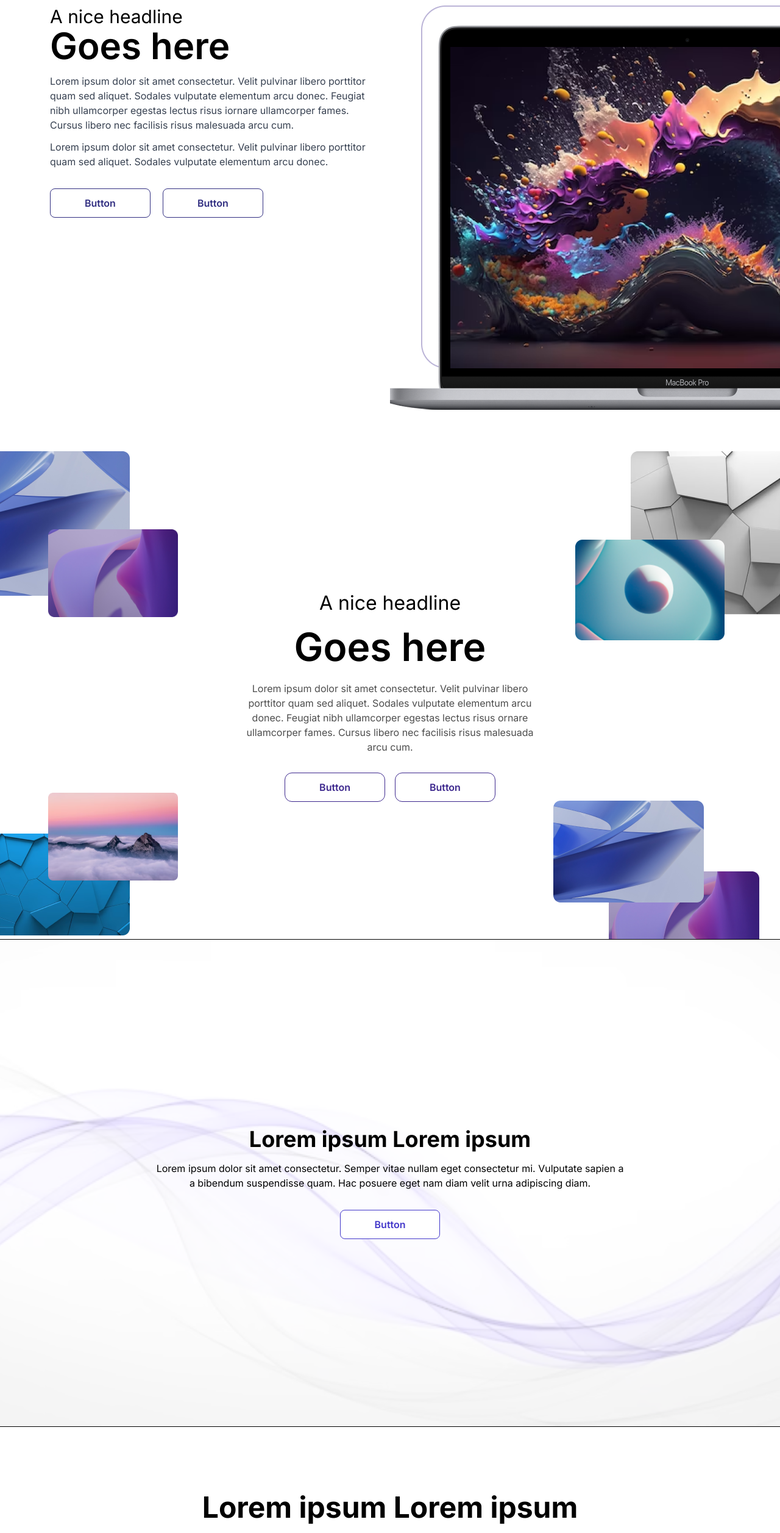
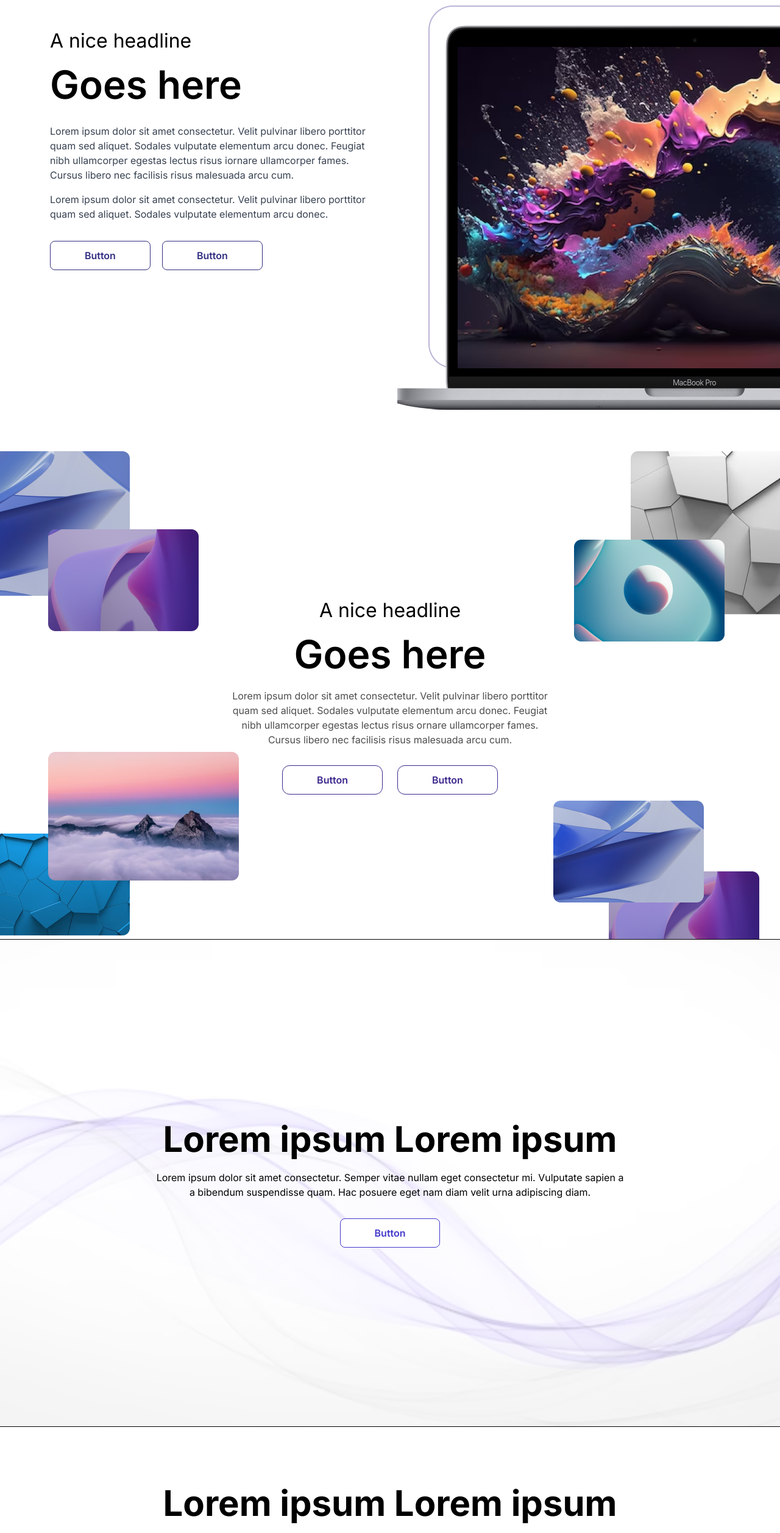
Before and after one commit to neharadialcode486/components-react-tailwind, a React (Create React App) app: page / in a window 1280 px wide. Shown: the part 60-2574 px from the top of the page at 61% size. Built offline with nearby package versions, Linux system fonts and the light colour scheme.

Commit message:
update done

```diff
--- a/src/components/HeroFifth.jsx
+++ b/src/components/HeroFifth.jsx
@@ -10,7 +10,7 @@ const HeroSection = () => {
               <h1 className="font-bold text-4xl lg:text-[58px] leading-tight text-[#4D4D4D] max-w-[388px]">
                 Lorem ipsum dolor sit
               </h1>
-              <p className="mt-4 text-[#4D4D4D] leading-loose">
+              <p className="mt-4 text-[#4D4D4D] leading-[150%]">
                 Lorem ipsum dolor sit amet consectetur. Semper vitae nullam eget consectetur mi. Vulputate sapien a a bibendum suspendisse quam. Hac posuere eget nam diam velit urna adipiscing diam. Dis velit nam vitae hendrerit at egestas. Tellus velit turpis at sed lorem vitae sed.
               </p>
               <button className="mt-8 px-14 py-[9px]  bg-white text-[#3C278D] border border-[#3C278D] rounded-lg hover:bg-[#3C278D] hover:text-white transition-all">
--- a/src/components/HeroFirst.jsx
+++ b/src/components/HeroFirst.jsx
@@ -5,18 +5,17 @@ const HeroFirst = () => {
   return (
     <div className="min-h-screen flex overflow-hidden items-center py-4 lg:py-3">
     <div className="max-w-[1140px] mx-auto px-3">
-      <div className="flex flex-wrap lg:flex-nowrap gap-4">
+      <div className="flex flex-wrap lg:flex-nowrap max-lg:gap-4">
         <div className="flex w-full lg:w-6/12 flex-col">
-          {/* Simplified text classes */}
-          <p className="text-3xl max-lg:text-2xl max-sm:text-xl font-normal text-black leading-150 mb-0">A nice headline</p>
-          <h1 className="text-6xl max-md:text-5xl max-sm:text-4xl font-semibold text-black leading-150">Goes here</h1>
-          <p className="text-base max-md:text-sm text-gray-700 leading-150 mt-4">
+          <p className="text-[32px] pt-[34px] max-lg:pt-5 leading-[150%] max-lg:text-2xl max-sm:text-xl font-normal text-black leading-150 mb-0">A nice headline</p>
+          <h1 className="text-[64px] max-md:text-5xl max-sm:text-4xl leading-[150%] font-semibold text-black leading-150">Goes here</h1>
+          <p className="text-base max-md:text-sm lg:max-w-[543px] text-gray-700 leading-150 mt-4">
             Lorem ipsum dolor sit amet consectetur. Velit pulvinar libero porttitor quam sed aliquet. Sodales vulputate elementum arcu donec. Feugiat nibh ullamcorper egestas lectus risus iornare ullamcorper fames. Cursus libero nec facilisis risus malesuada arcu cum.
           </p>
-          <p className="text-base max-md:text-sm text-gray-700 leading-150 mt-3">
+          <p className="text-base max-md:text-sm lg:max-w-[543px] text-gray-700 leading-150 mt-4">
             Lorem ipsum dolor sit amet consectetur. Velit pulvinar libero porttitor quam sed aliquet. Sodales vulputate elementum arcu donec.
           </p>
-          <div className="flex gap-5 max-md:gap-4 flex-wrap mt-8">
+          <div className="flex gap-[19px] max-md:gap-4 flex-wrap mt-8">
             <button className="bg-white text-indigo-900 border border-indigo-900 rounded-lg px-14 py-[11px] font-semibold transition duration-300 hover:bg-indigo-900 hover:text-white max-md:text-sm">
               Button
             </button>
@@ -25,7 +24,7 @@ const HeroFirst = () => {
             </button>
           </div>
         </div>
-        <div className="w-full lg:w-6/12">
+        <div className="w-full px-3 lg:w-6/12">
           <img src={HeroFirstImg}alt="hero" className="w-full lg:min-w-[976px]" />
         </div>
       </div>
--- a/src/components/HeroFourth.jsx
+++ b/src/components/HeroFourth.jsx
@@ -5,20 +5,20 @@ const HeroSection = () => {
   return (
     <div className="min-h-screen pt-24 max-lg:pt-16 max-md:pt-12  flex justify-center items-center">
       <div className="container flex flex-col justify-around items-center max-w-6xl mx-auto">
-        <h1 className="text-black font-bold mb-4 max-md:mb-2 text-5xl leading-[150%]">
+        <h1 className="text-black font-bold text-5xl lg:text-[58px] leading-150">
           Lorem ipsum Lorem ipsum
         </h1>
         <div className="max-w-[777px] mx-auto">
-          <p className="text-gray-700 text-base leading-[150%]">
+          <p className="text-gray-700 text-base mt-4 max-w-[771px] mx-auto text-center max-md:mt-2 leading-[150%]">
             Lorem ipsum dolor sit amet consectetur. Semper vitae nullam eget consectetur mi. Vulputate sapien a a bibendum suspendisse quam. Hac posuere eget nam diam velit urna adipiscing diam.
           </p>
         </div>
         <button
-          className="bg-white border mt-5  border-indigo-700 text-indigo-700 font-semibold rounded-lg py-[9px] px-14 transition-all duration-300 hover:bg-indigo-700 hover:text-white mb-16"
+          className="bg-white border mt-[19px] max-md:mt-3 border-indigo-700 text-indigo-700 font-semibold rounded-xl py-[9px] px-14 transition-all duration-300 hover:bg-indigo-700 hover:text-white mb-[62px]"
         >
           Button
         </button>
-        <img className="max-w-full" src={HeroFourthImg} alt="Decorative leaves" />
+        <img className="w-full max-w-[1140px]" src={HeroFourthImg} alt="Decorative leaves" />
       </div>
     </div>
   );
--- a/src/components/HeroNinth.jsx
+++ b/src/components/HeroNinth.jsx
@@ -8,20 +8,20 @@ import HeroBottomTopCircle from '../assets/images/svg/hero-9-top-circle.svg'
 const HeroSection = () => {
   return (
     <div className="relative flex items-center justify-center min-h-screen px-3 bg-[#0B0D09] overflow-hidden">
-    <div className="relative z-10 w-full max-w-[1140px] mx-auto">
+    <div className="relative z-10 w-full max-w-[1140px] px-3 mx-auto">
       <h1 className="text-white font-bold leading-[1.2] lg:text-[128px] md:text-[112px] sm:text-[96px] max-sm:text-[72px]">
         Build the Future
       </h1>
       <h1 className="text-white font-bold leading-[1.2] lg:text-[128px] md:text-[112px] sm:text-[96px] max-sm:text-[72px] md:text-right">
         Deliver <span className="text-[#03D79B]">Today.</span>
       </h1>
-      <div className="flex flex-col md:flex-row justify-between gap-6 mt-10">
+      <div className="flex flex-col md:flex-row justify-between gap-6 mt-[58px] max-md:mt-8 items-center">
         <div className="max-w-xs">
           <p className="text-[#B6B7B5] text-base leading-[1.5] max-md:text-sm">
             Innovative Concrete Logistics - Revolutionizing concrete delivery for commercial and residential projects in Houston, San Antonio, Austin, and Dallas.
           </p>
         </div>
-        <button className="py-[10px] max-h-[55px] px-[45px] font-semibold bg-[#46AD47] text-black rounded-[51px] transition-all hover:shadow-[0_7px_29px_0_#46AD47]">
+        <button className="py-[18px] flex items-center max-h-[55px] px-[45px] font-semibold bg-[#46AD47] text-black rounded-[51px] transition-all hover:shadow-[0_7px_29px_0_#46AD47]">
           Start Your Project
         </button>
       </div>
--- a/src/components/HeroSecond.jsx
+++ b/src/components/HeroSecond.jsx
@@ -15,24 +15,24 @@ const HeroSection = () => {
       <div className="absolute top-0 left-0">
         <div className="relative">
           <img src={HeroTwoTopLeftFirstImg} alt="hero-2-top-first-img" className="max-md:w-1/2" />
-          <img src={HeroTwoTopLeftSecImg} alt="hero-2-top-sec-img" className="absolute left-[37%] max-md:w-1/2 top-[54%]" />
+          <img src={HeroTwoTopLeftSecImg} alt="hero-2-top-sec-img" className="absolute left-[37%] lg:min-w-[247px] max-md:w-1/2 top-[54%]" />
         </div>
       </div>
 
       <div className="absolute top-0 right-0 max-md:right-[-19%] max-sm:right-[-33%]">
         <div className="relative">
           <img src={HeroTwoTopRightFirstImg} alt="hero-2-top-first-img" className="max-md:w-1/2" />
-          <img src={HeroTwoTopRightSecImg} alt="hero-2-top-sec-img" className="absolute max-md:w-1/2 right-[37%] max-md:right-[67%] top-[54%]" />
+          <img src={HeroTwoTopRightSecImg} alt="hero-2-top-sec-img" className="absolute max-md:w-1/2 lg:min-w-[247px] right-[37%] max-md:right-[67%] top-[54%]" />
         </div>
       </div>
 
-      <div className="relative z-30 flex flex-col items-center justify-center mx-auto w-full max-w-[538px] p-6">
+      <div className="relative z-30 flex flex-col items-center justify-center mx-auto w-full max-w-[538px]">
         <p className="text-center font-normal text-black text-[32px] leading-[150%] mb-0">A nice headline</p>
         <h1 className="font-semibold text-center text-[64px] leading-[150%] mb-2">Goes here</h1>
-        <p className="text-center text-[#4D4D4D] text-[16px] leading-[150%]">
+        <p className="text-center text-[#4D4D4D] max-w-[538px] mx-auto text-[16px] leading-[150%]">
           Lorem ipsum dolor sit amet consectetur. Velit pulvinar libero porttitor quam sed aliquet. Sodales vulputate elementum arcu donec. Feugiat nibh ullamcorper egestas lectus risus ornare ullamcorper fames. Cursus libero nec facilisis risus malesuada arcu cum.
         </p>
-        <div className="flex gap-4 justify-center flex-wrap mt-[30px]">
+        <div className="flex gap-6 justify-center flex-wrap mt-[30px]">
           <button className="py-[11px] px-[56px] bg-white font-semibold text-[#3C278D] border border-[#3C278D] rounded-[12px] hover:bg-[#3C278D] hover:text-white transition-all duration-300">Button</button>
           <button className="py-[11px] px-[56px] bg-white font-semibold text-[#3C278D] border border-[#3C278D] rounded-[12px] hover:bg-[#3C278D] hover:text-white transition-all duration-300">Button</button>
         </div>
@@ -41,7 +41,7 @@ const HeroSection = () => {
       <div className="absolute bottom-[6px] left-0">
         <div className="relative">
           <img src={HeroTwoBottomLeftFirstImg} alt="hero-2-top-first-img" className="max-md:w-1/2" />
-          <img src={HeroTwoBottomLeftSecImg} alt="hero-2-top-sec-img" className="absolute left-[37%] max-md:w-1/2 bottom-[54%]" />
+          <img src={HeroTwoBottomLeftSecImg} alt="hero-2-top-sec-img" className="absolute left-[37%] lg:min-w-[313px] max-md:w-1/2 bottom-[54%]" />
         </div>
       </div>
 
--- a/src/components/HeroSeventh.jsx
+++ b/src/components/HeroSeventh.jsx
@@ -16,7 +16,7 @@ const HeroSection = () => {
             Innovative Concrete Logistics - Revolutionizing concrete delivery for commercial and residential projects
             in Houston, San Antonio, Austin, and Dallas.
           </p>
-          <button className="py-3.5 px-6 font-semibold bg-[#46AD47] text-sm md:text-base text-black rounded-lg transition-all hover:shadow-[0_7px_29px_0_#46AD47]">
+          <button className="py-[11.5px] px-6 font-semibold bg-[#46AD47] text-sm md:text-base text-black rounded-lg transition-all hover:shadow-[0_7px_29px_0_#46AD47]">
             Start Your Project
           </button>
         </div>
@@ -24,7 +24,7 @@ const HeroSection = () => {
           <img
             src={Vehical}
             alt="Vehical"
-            className="max-lg:w-full lg:absolute lg:top-1/2 lg:-translate-y-1/2 lg:right-0 pointer-events-none"
+            className="max-lg:w-full max-w-[720px ] lg:absolute lg:top-1/2 lg:-translate-y-1/2 lg:right-0 pointer-events-none"
           />
         </div>
       </div>
@@ -32,7 +32,7 @@ const HeroSection = () => {
     <img
       src={EllipseImg}
       alt="ellipse"
-      className="absolute bottom-[2%] left-[2%] pointer-events-none"
+      className="absolute bottom-[2%] blur-md left-[2%] pointer-events-none"
     />
     <img
       src={EllpiseShadow}
--- a/src/components/HeroSixth.jsx
+++ b/src/components/HeroSixth.jsx
@@ -15,7 +15,7 @@ const HeroSection = () => {
           Innovative Concrete Logistics - Revolutionizing concrete delivery for commercial and residential projects in
           Houston, San Antonio, Austin, and Dallas.
         </p>
-        <button className="py-[11.5px] px-[29px] font-semibold bg-[#46AD47] text-black rounded-lg transition-all hover:shadow-[0_7px_29px_0_#46AD47]">
+        <button className="py-[11.5px] px-[29px] font-semibold bg-[#46AD47] text-black rounded-xl transition-all hover:shadow-[0_7px_29px_0_#46AD47]">
           Start Your Project
         </button>
       </div>
--- a/src/components/HeroThird.jsx
+++ b/src/components/HeroThird.jsx
@@ -6,11 +6,11 @@ const HeroSection = () => {
       className="flex hero-3-bg-img items-center justify-center min-h-screen bg-cover bg-center"
     >
       <div className="container flex flex-col items-center w-full">
-        <h1 className="font-bold mb-4 text-center text-4xl">
+        <h1 className="font-bold mb-4 max-md:mb-2 text-center leading-[120%] text-[58px]">
           Lorem ipsum Lorem ipsum
         </h1>
-        <div className="max-w-[777px] mb-8 max-md:mb-4 mx-auto">
-          <p className="text-center font-normal">
+        <div className=" max-w-[777px] mx-auto">
+          <p className="text-center mb-[31px] max-w-[771px] mx-auto font-normal">
             Lorem ipsum dolor sit amet consectetur. Semper vitae nullam eget consectetur mi. Vulputate sapien a a bibendum suspendisse quam. Hac posuere eget nam diam velit urna adipiscing diam.
           </p>
         </div>
```
Also changed, not shown: 1 other file (tests, documents, lock files or other folders).
